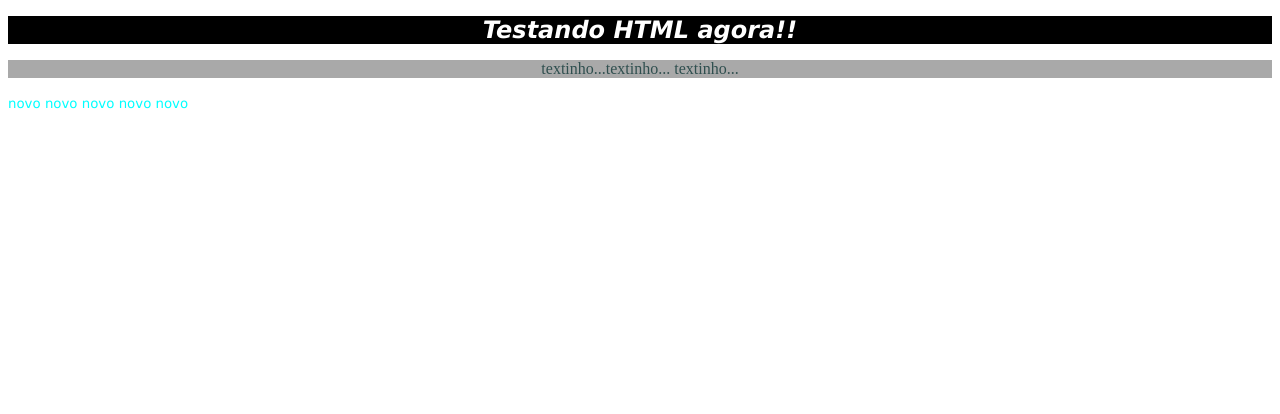
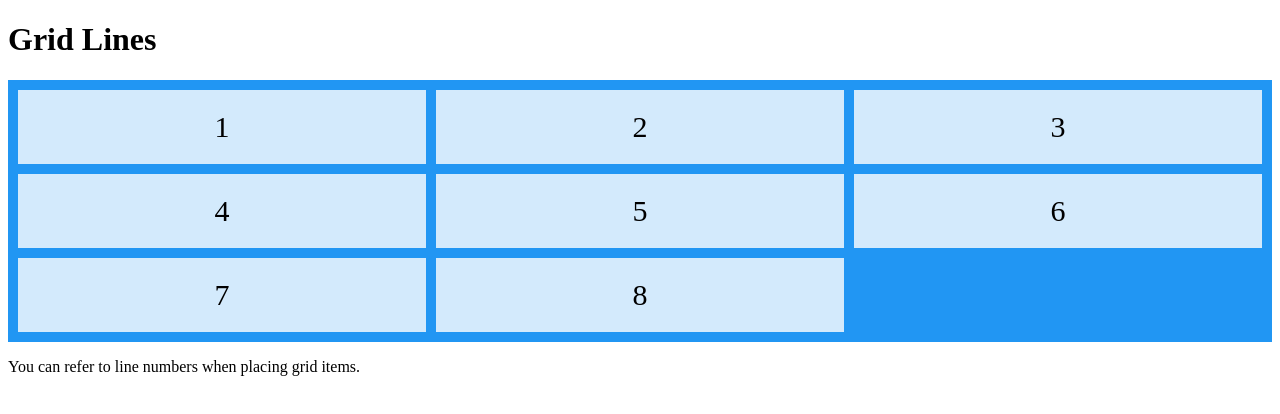
Before and after one commit to fffcamacho/des_web, a plain HTML site: page index.html in a window 1280 px wide. Drawn offline with Linux system fonts and the light colour scheme.

Commit message:
Add files via upload
aula 7 exercício de layout e grid

```diff
--- /dev/null
+++ b/exercicoaula.css
@@ -0,0 +1,27 @@
+.grid-container {
+    display: grid;
+    grid-template-columns: auto;
+    gap: 10px;
+    background-color: #2196F3;
+    padding: 10px;
+  }
+
+.grid-container > div {
+    background-color: rgba(255, 255, 255, 0.8);
+    text-align: center;
+    padding: 20px 0;
+    font-size: 30px;
+  }
+
+.item1 {
+    /*grid-column-start: 1;
+    grid-row
+    grid-column-end: 3;*/
+    grid-row: 1/3;
+  }
+
+@media screen and (min-width: 400px){
+    .grid-container{
+        grid-template-columns: auto auto auto;
+    }
+  }
--- a/index.html
+++ b/index.html
@@ -1,38 +1,26 @@
 <!DOCTYPE html>
-<html>
+<html lang="en">
 <head>
-    <meta charset="utf-8">
-    <title>Meu primeiro teste</title>
-        <style>
-            h1 {
-            color: white;
-            font-style:italic;
-            font-size: x-large;
-            font-family: Verdana, Geneva, Tahoma, sans-serif;
-            background-color: black;
-            text-align: center;
-        }
-            p {
-                color: darkslategray;
-                font-style:normal;
-                font-size: medium;
-                font-family: 'Times New Roman', Times, serif;
-                background-color: darkgray;
-                text-align: center;
-            }
-            fernanda {
-                color:aqua;
-                font-size: smaller;
-                font-family: 'Lucida Sans', 'Lucida Sans Regular', 'Lucida Grande', 'Lucida Sans Unicode', Geneva, Verdana, sans-serif;
-
-            }
-        </style>
-
+    <meta charset="UTF-8">
+    <meta name="viewport" content="width=device-width, initial-scale=1.0">
+    <title>Layout </title>
+<link rel="stylesheet" href="exercicoaula.css">
 </head>
 <body>
 
-    <h1> Testando HTML agora!!</h1>
-    <p> textinho...textinho... textinho...</p>
-    <fernanda> novo novo novo novo novo</fernanda>
+<h1>Grid Lines</h1>
+<div class="grid-container">
+  <div id="item1">1</div>
+  <div id="item2">2</div>
+  <div id="item3">3</div>
+  <div id="item4">4</div>
+  <div id="item5">5</div>
+  <div id="item6">6</div>
+  <div id="item7">7</div>
+  <div id="item8">8</div>
+</div>
+
+<p>You can refer to line numbers when placing grid items.</p>
+
 </body>
 </html>
```
